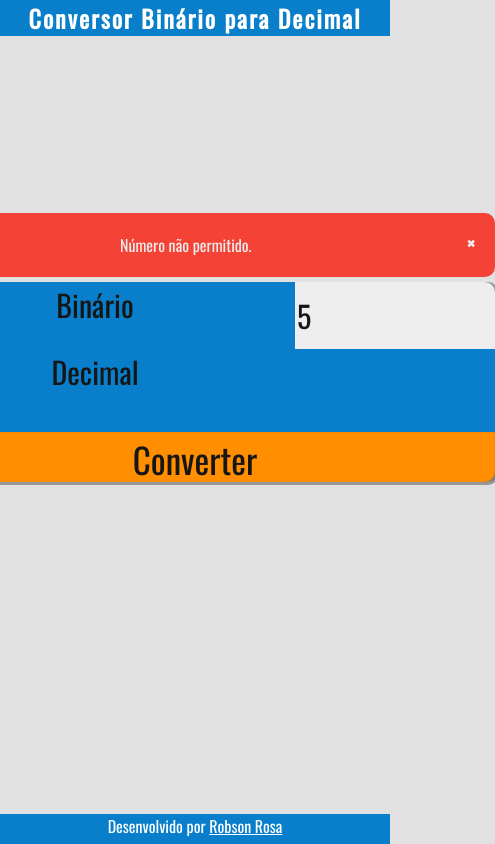
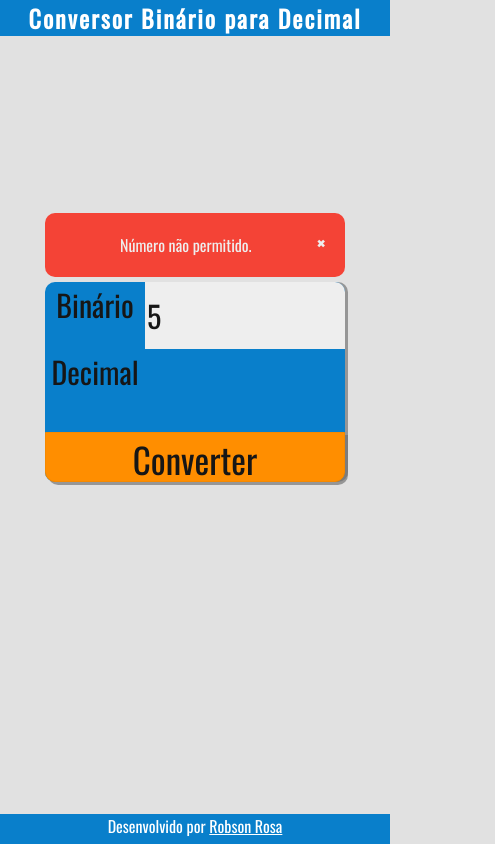
Before and after one commit to eurobsonrosa/bin2dec, a plain HTML site: page index.html in a window 390 px wide. Both pictures are taken after typing "5" into the empty fields and a click on the button "Converter". Shown: the whole page, 495 px wide, since content can reach past the window. Drawn offline with nearby package versions, Linux system fonts and the light colour scheme.

Commit message:
add responsiveness

```diff
--- a/style.css
+++ b/style.css
@@ -154,3 +154,21 @@ input[type=number] {
  #close-btn:hover {
      color: black;
  }
+
+ @media(max-width: 576px){
+
+     html{
+         height: 100vh;
+     }
+    .box {
+        width: 300px;
+    }
+
+    #alert{
+        width: 300px;
+    }
+
+    #converter {
+        width: 300px
+    }
+}
```
